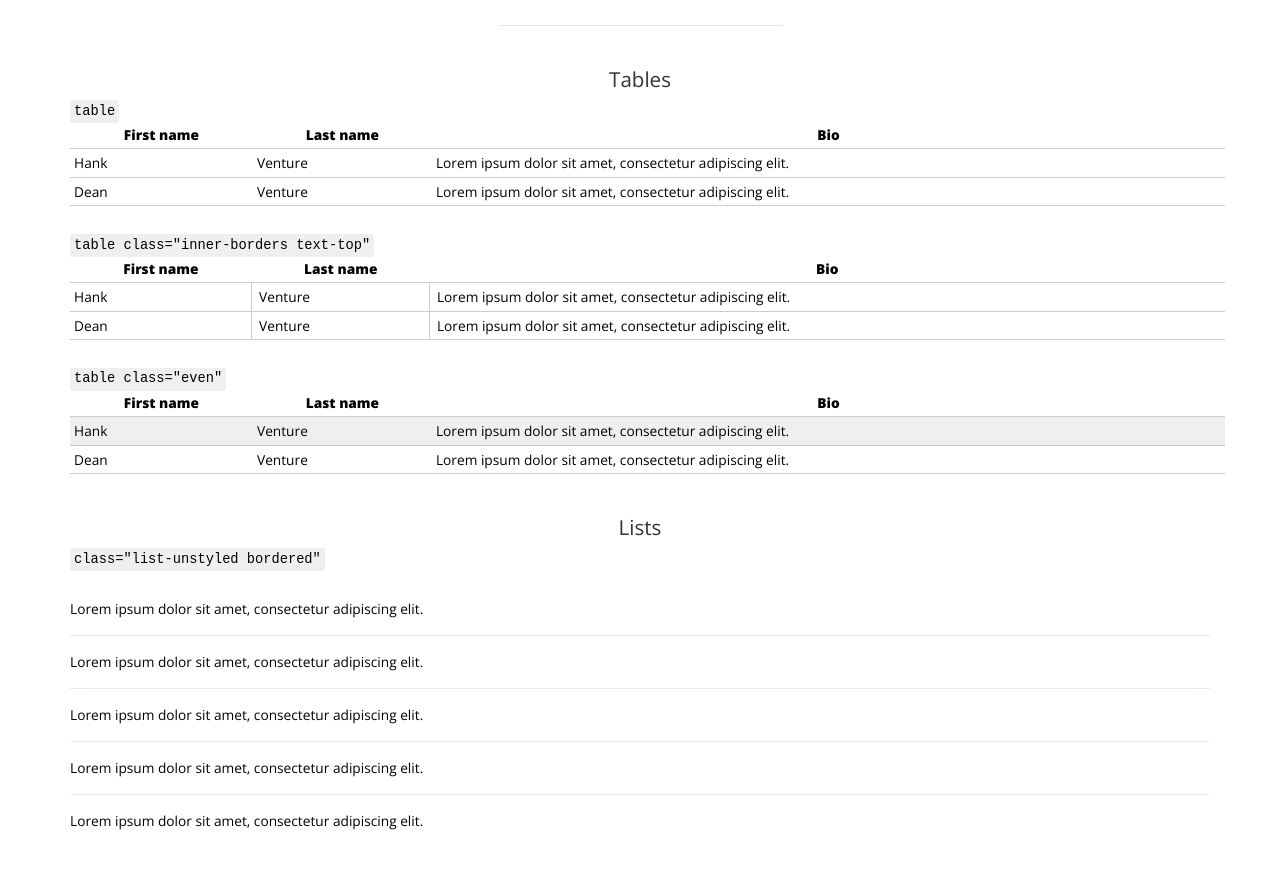
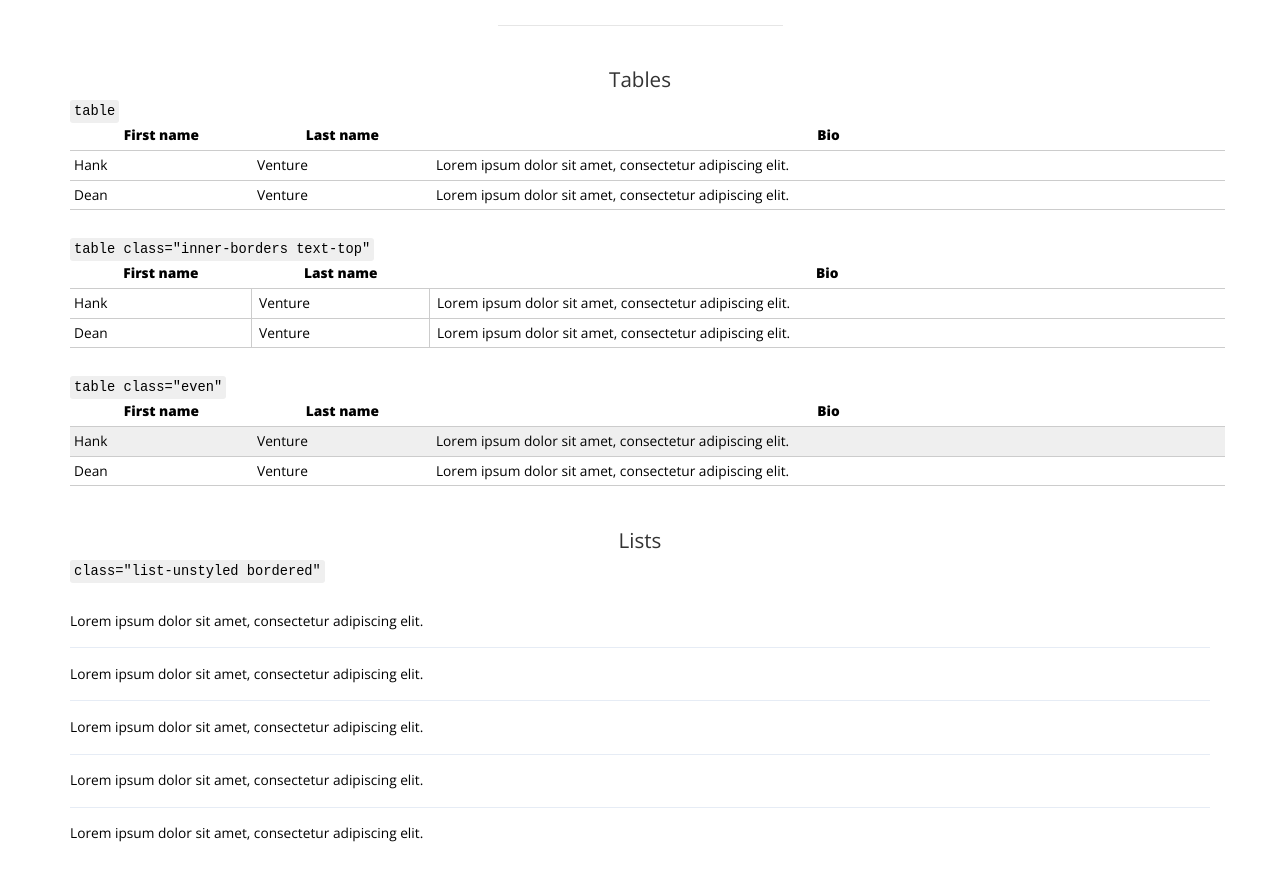
Before and after one commit to kendaleiv/StratumUI, a website: page demos/layout.html in a window 1280 px wide. Shown: the part 1420-2293 px from the top of the page. Drawn offline with nearby package versions, Linux system fonts and the light colour scheme; files that its build step writes are made by us from their sources.

Commit message:
correct line height in _tables

```diff
--- a/css/scss/_tables.scss
+++ b/css/scss/_tables.scss
@@ -1,6 +1,6 @@
 table {
   width: 100%;
-  line-height: 1, 5em;
+  line-height: 1.5em;
   margin-bottom: 2em;
   table,
   th,
```
